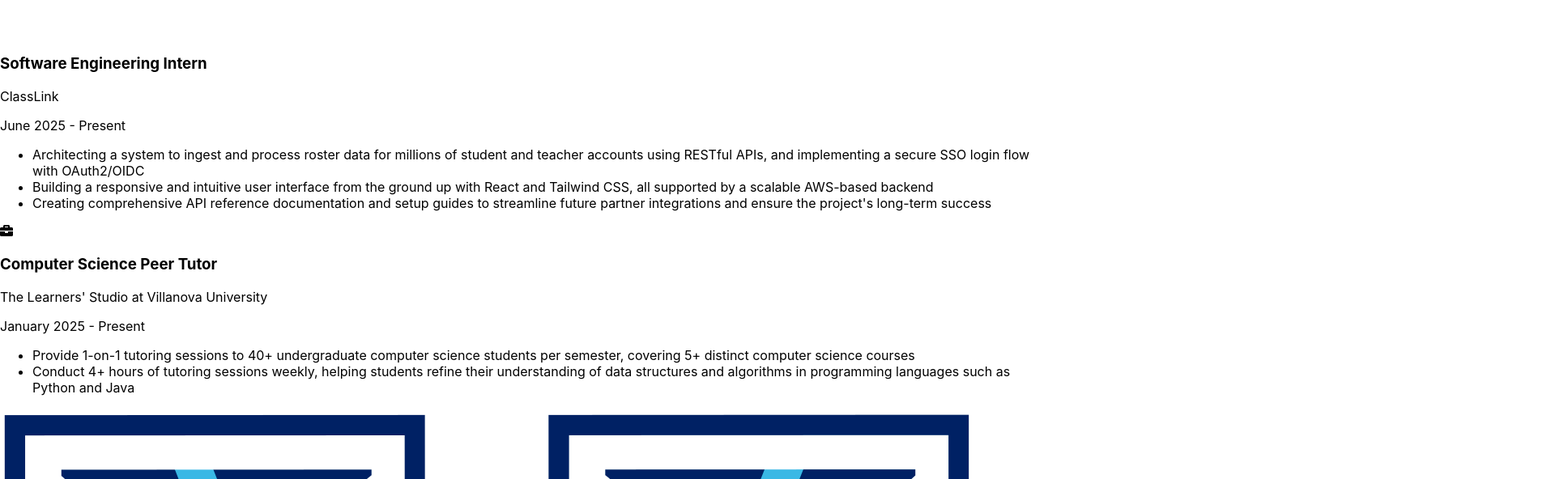
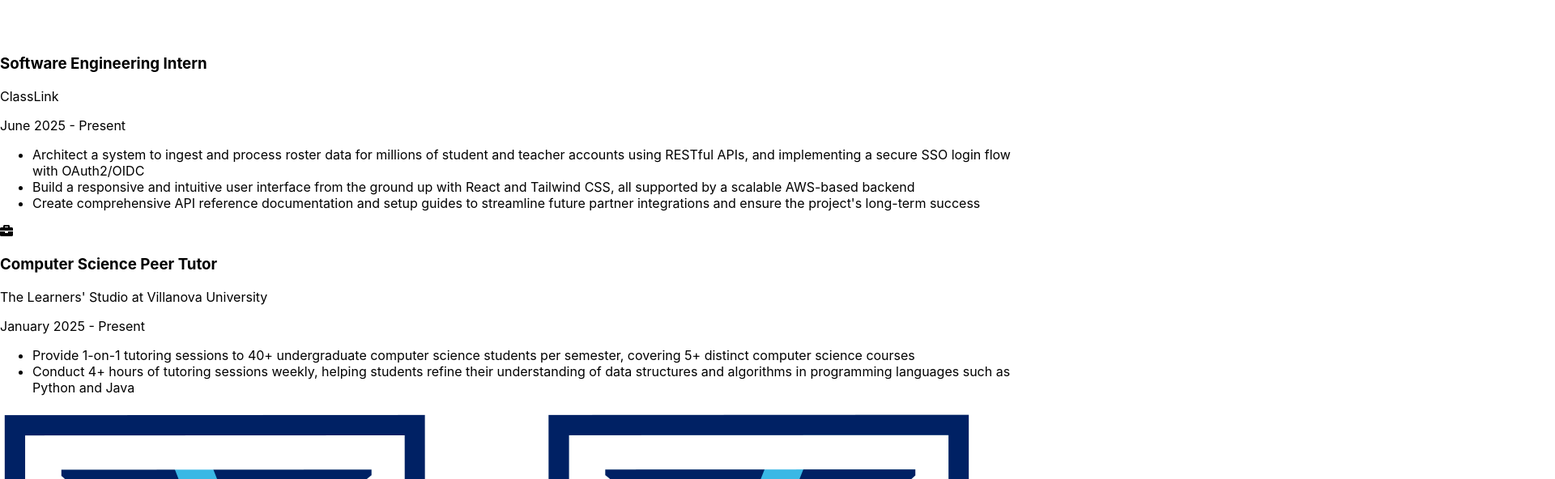
Before and after one commit to chrismarquezz/portfolio, a React (Create React App) app: page / in a window 1280 px wide. Shown: the part 4284-4876 px from the top of the page at 81% size, 1920 px wide, since content can reach past the window. Built offline with nearby package versions, Linux system fonts and the light colour scheme.

Commit message:
Changed tense for experience

```diff
--- a/src/data/experience.js
+++ b/src/data/experience.js
@@ -7,9 +7,9 @@
     company: "ClassLink",
     date: "June 2025 - Present",
     description: [
-      "Architecting a system to ingest and process roster data for millions of student and teacher accounts using RESTful APIs, and implementing a secure SSO login flow with OAuth2/OIDC",
-      "Building a responsive and intuitive user interface from the ground up with React and Tailwind CSS, all supported by a scalable AWS-based backend",
-      "Creating comprehensive API reference documentation and setup guides to streamline future partner integrations and ensure the project's long-term success",
+      "Architect a system to ingest and process roster data for millions of student and teacher accounts using RESTful APIs, and implementing a secure SSO login flow with OAuth2/OIDC",
+      "Build a responsive and intuitive user interface from the ground up with React and Tailwind CSS, all supported by a scalable AWS-based backend",
+      "Create comprehensive API reference documentation and setup guides to streamline future partner integrations and ensure the project's long-term success",
     ],
     type: "Work",
     institutionLogo: ClassLinkLogo,
@@ -31,7 +31,7 @@
     date: "August 2022 - May 2026 (Expected)",
     description: [
       "Relevant Coursework: Software Engineering, Data Structures & Algorithms, Principles of Database Systems",
-      "Focusing on developing a strong foundation in computer science principles and practical software development",
+      "Focuse on developing a strong foundation in computer science principles and practical software development",
     ],
     type: "Education",
     institutionLogo: VillanovaLogo,
```
